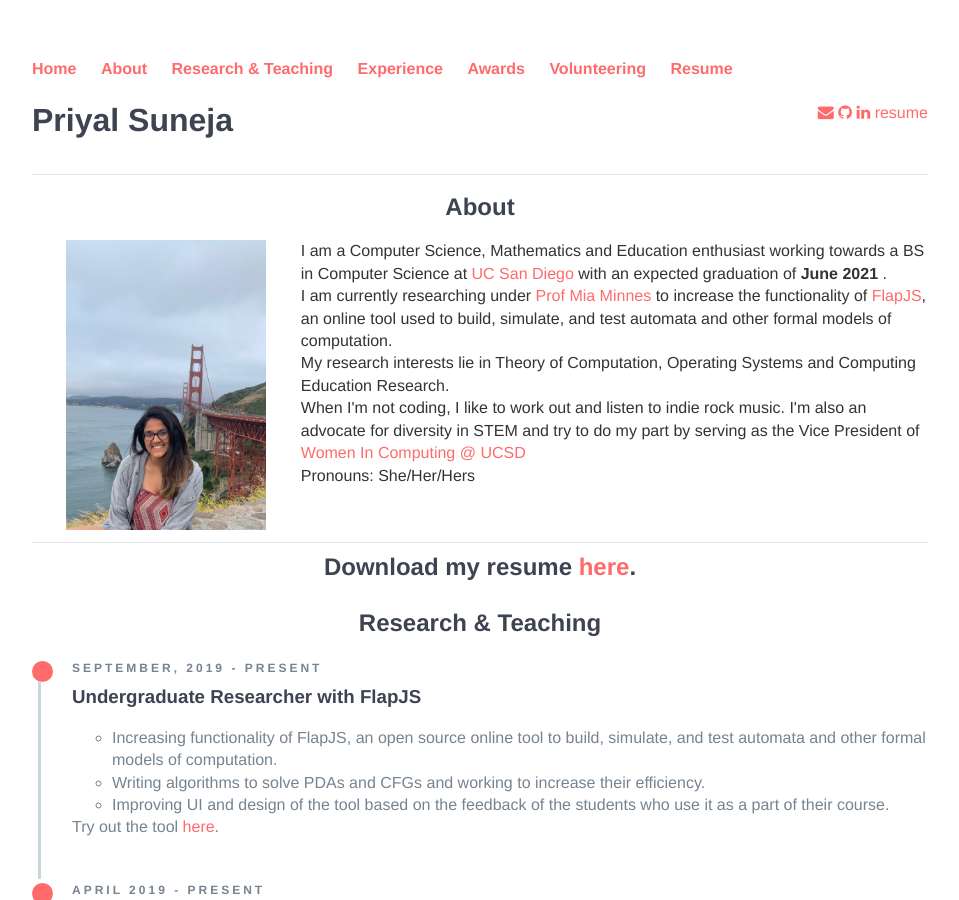
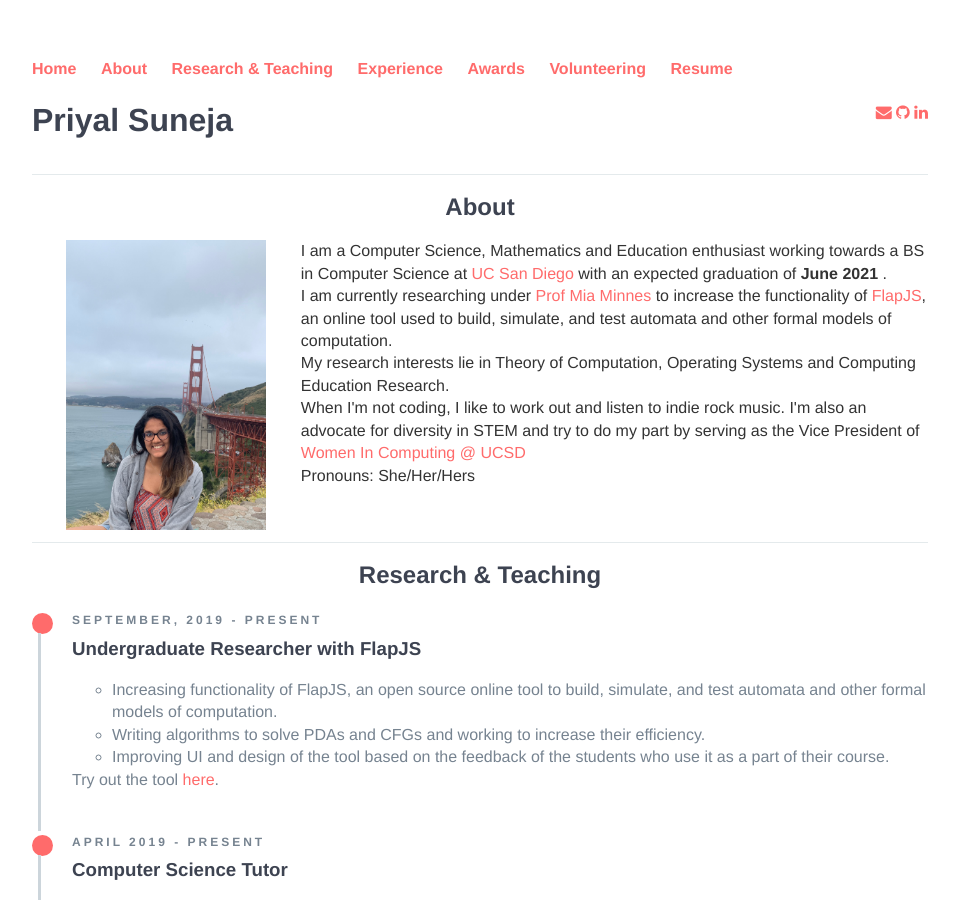
Before and after one commit to p-suneja/p-suneja.github.io, a Jekyll site: the page built from index.html, in a window 1280 px wide and 900 px high. Shown: the whole window, without its empty margins (160-1119 px from the left). Built offline with Jekyll 4.4.1, drawn with Linux system fonts in a browser that asks for light colours; nearby versions of some CDN libraries.

Commit message:
Update index.html

```diff
--- a/index.html
+++ b/index.html
@@ -11,7 +11,7 @@ title: Priyal's Homepage
 	   		<p> <a href="mailto:priyalsuneja@gmail.com"><i class="fa fa-envelope"></i></a>
 	    		    <a href="https://github.com/p-suneja"><i class="fa fa-github"></i></a>
 	    		    <a href="https://www.linkedin.com/in/priyalsuneja/"><i class="fa fa-linkedin"></i></a>
-		 	    <a href="/Priyal_Suneja_Resume.pdf"target="_blank">resume</a>  </p>
+		 	      </p>
 		</section>
 	</div>
 	<div style="clear:both"></div>
@@ -34,7 +34,6 @@ title: Priyal's Homepage
 	</div>
 	<div style="clear:both"></div>
 </div>
-<h2> Download my resume <a href="/Priyal_Suneja_Resume.pdf"target="_blank">here</a>. </h2>
 <div class="col-md-12 example-title">
     <a id="RESEARCH"><h2>Research & Teaching</h2></a>
     <div class="container-fluid">
```
